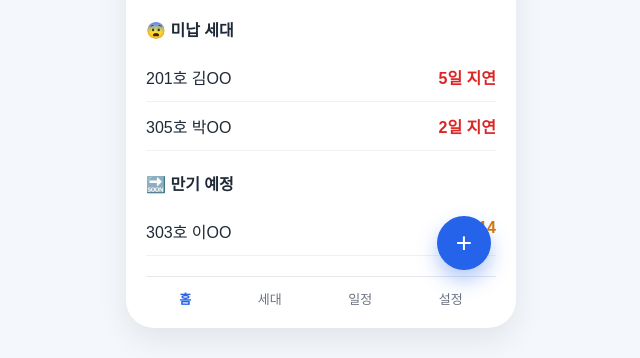
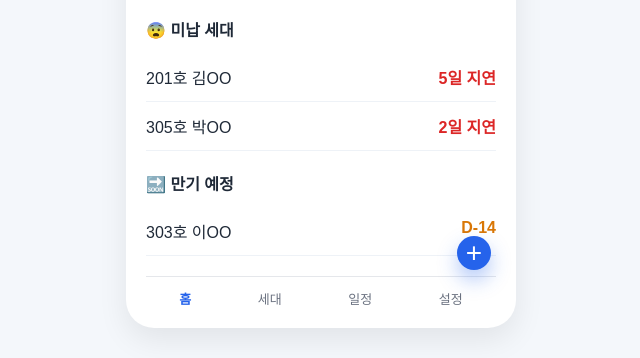
Before and after one commit to blackcore76/rent, a plain HTML site: page index.html in a window 1280 px wide. Shown: the part 442-800 px from the top of the page, without its empty margins (319-959 px from the left). Drawn offline with Linux system fonts and the light colour scheme.

Commit message:
Update index.html

```diff
--- a/index.html
+++ b/index.html
@@ -73,8 +73,8 @@
       position: fixed;
       bottom: 88px;
       right: calc(50% - 170px);
-      width: 54px;
-      height: 54px;
+      width: 34px;
+      height: 34px;
       border-radius: 50%;
       border: none;
       background: #2563eb;
```
